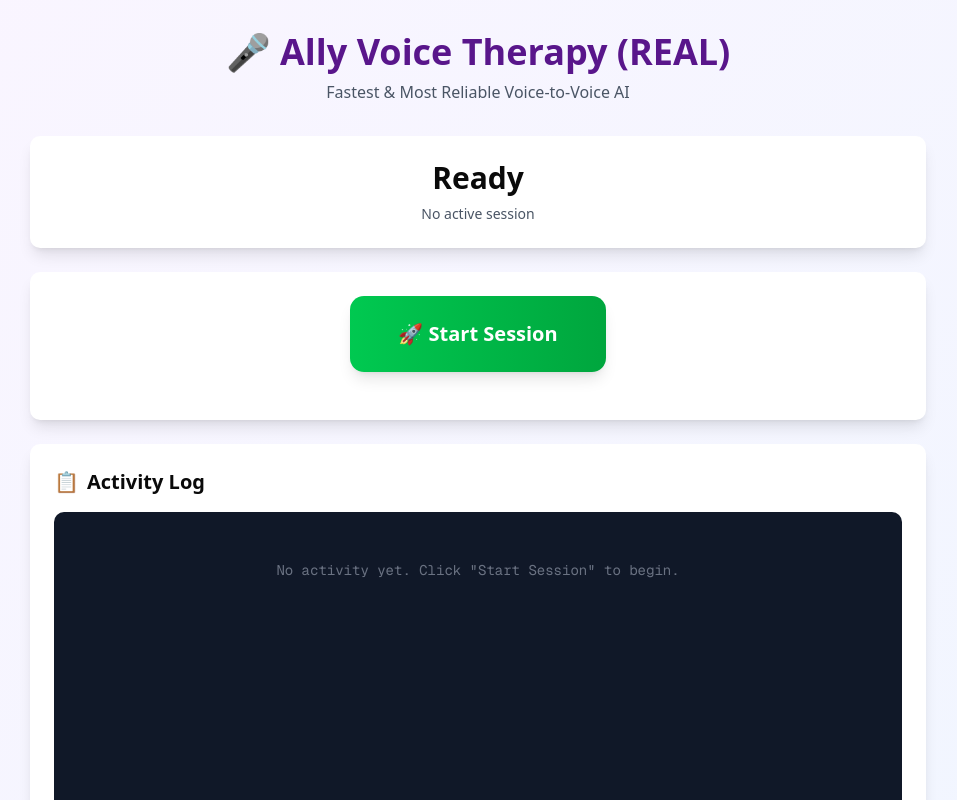
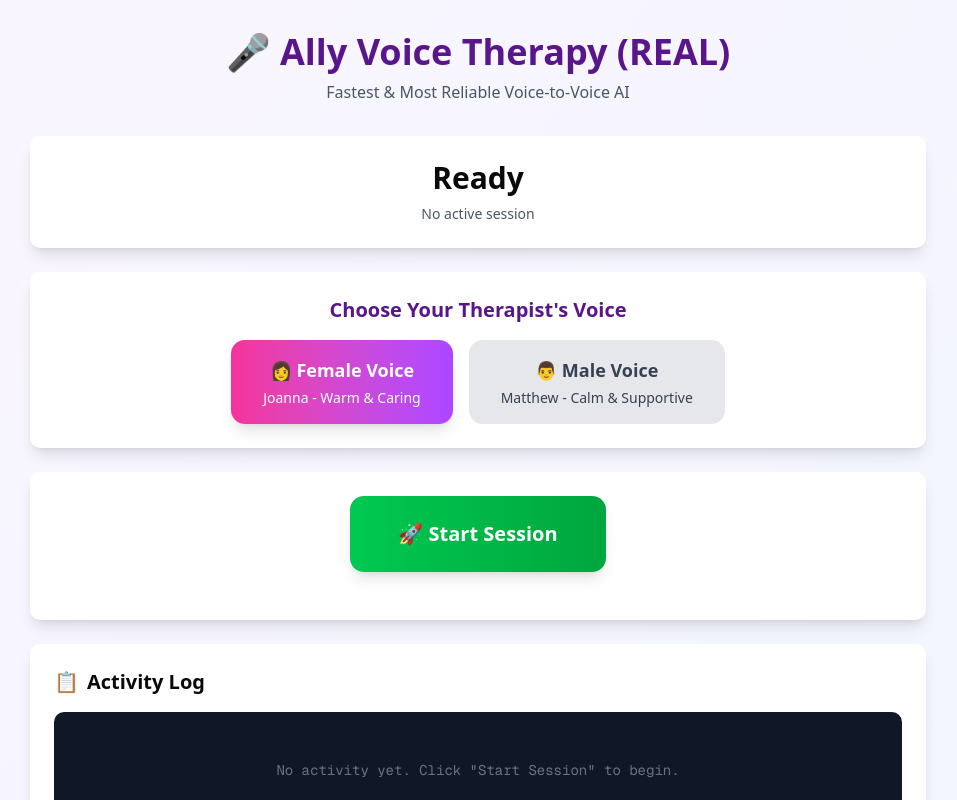
Before and after one commit to work2fly/AWS-hackathon-man07, a Next.js app in the folder ai-therapy-frontend/: page /voice-real in a window 1280 px wide. Shown: the top 800 px of the page, without its empty margins (162-1119 px from the left). Built offline with nearby package versions, Linux system fonts and the light colour scheme.

Commit message:
✅ VOICE SELECTOR: Choose Male or Female therapist voice before session

```diff
--- a/ai-therapy-frontend/src/app/voice-real/page.tsx
+++ b/ai-therapy-frontend/src/app/voice-real/page.tsx
@@ -24,6 +24,7 @@ export default function VoiceRealPage() {
   const [sessionId, setSessionId] = useState<string | null>(null);
   const [transcript, setTranscript] = useState('');
   const [selectedVoice, setSelectedVoice] = useState<SpeechSynthesisVoice | null>(null);
+  const [pollyVoice, setPollyVoice] = useState<'Joanna' | 'Matthew'>('Joanna'); // Default female
 
   const recognitionRef = useRef<any>(null);
 
@@ -154,7 +155,8 @@ export default function VoiceRealPage() {
           audioData: btoa(text), // Send text as base64
           format: 'text',
           sampleRate: 16000,
-          userText: text // Direct text input
+          userText: text, // Direct text input
+          pollyVoice: pollyVoice // Send selected voice
         })
       });
 
@@ -317,6 +319,7 @@ export default function VoiceRealPage() {
     const newSessionId = `session_${Date.now()}`;
     setSessionId(newSessionId);
     addMessage(`🚀 Session started: ${newSessionId}`);
+    addMessage(`🎤 Voice selected: ${pollyVoice} (${pollyVoice === 'Joanna' ? 'Female' : 'Male'})`);
     setStatus('✅ Ready - Click "Start Talking" to speak');
   };
 
@@ -337,9 +340,9 @@ export default function VoiceRealPage() {
             <div className="text-sm text-gray-600">
               {sessionId ? `Session: ${sessionId.slice(-8)}` : 'No active session'}
             </div>
-            {selectedVoice && (
+            {sessionId && (
               <div className="mt-2 text-sm text-purple-600 font-medium">
-                🎤 Voice: {selectedVoice.name}
+                🎤 Voice: {pollyVoice} ({pollyVoice === 'Joanna' ? 'Female' : 'Male'})
               </div>
             )}
             {transcript && (
@@ -350,6 +353,40 @@ export default function VoiceRealPage() {
             )}
           </div>
         </div>
+
+        {/* Voice Selection (before session starts) */}
+        {!sessionId && (
+          <div className="bg-white rounded-lg shadow-lg p-6 mb-6">
+            <h2 className="text-xl font-bold text-center mb-4 text-purple-900">
+              Choose Your Therapist's Voice
+            </h2>
+            <div className="flex justify-center space-x-4">
+              <button
+                onClick={() => setPollyVoice('Joanna')}
+                className={`px-8 py-4 rounded-xl font-bold text-lg transition transform hover:scale-105 ${
+                  pollyVoice === 'Joanna'
+                    ? 'bg-gradient-to-r from-pink-500 to-purple-500 text-white shadow-lg'
+                    : 'bg-gray-200 text-gray-700 hover:bg-gray-300'
+                }`}
+              >
+                👩 Female Voice
+                <div className="text-sm font-normal mt-1">Joanna - Warm & Caring</div>
+              </button>
+
+              <button
+                onClick={() => setPollyVoice('Matthew')}
+                className={`px-8 py-4 rounded-xl font-bold text-lg transition transform hover:scale-105 ${
+                  pollyVoice === 'Matthew'
+                    ? 'bg-gradient-to-r from-blue-500 to-indigo-500 text-white shadow-lg'
+                    : 'bg-gray-200 text-gray-700 hover:bg-gray-300'
+                }`}
+              >
+                👨 Male Voice
+                <div className="text-sm font-normal mt-1">Matthew - Calm & Supportive</div>
+              </button>
+            </div>
+          </div>
+        )}
 
         {/* Controls */}
         <div className="bg-white rounded-lg shadow-lg p-6 mb-6">
```
Also changed, not shown: 1 other file (tests, documents, lock files or other folders).
